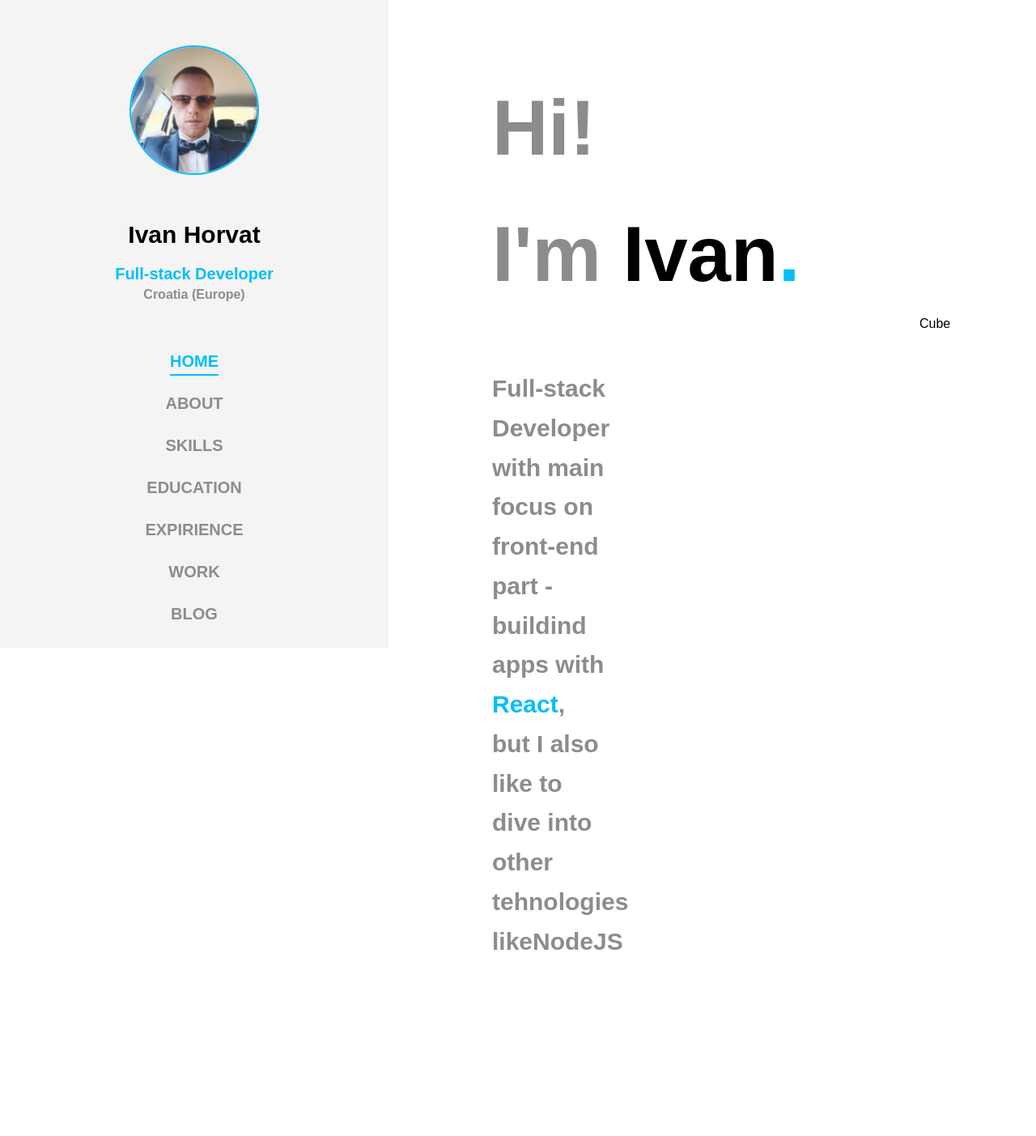
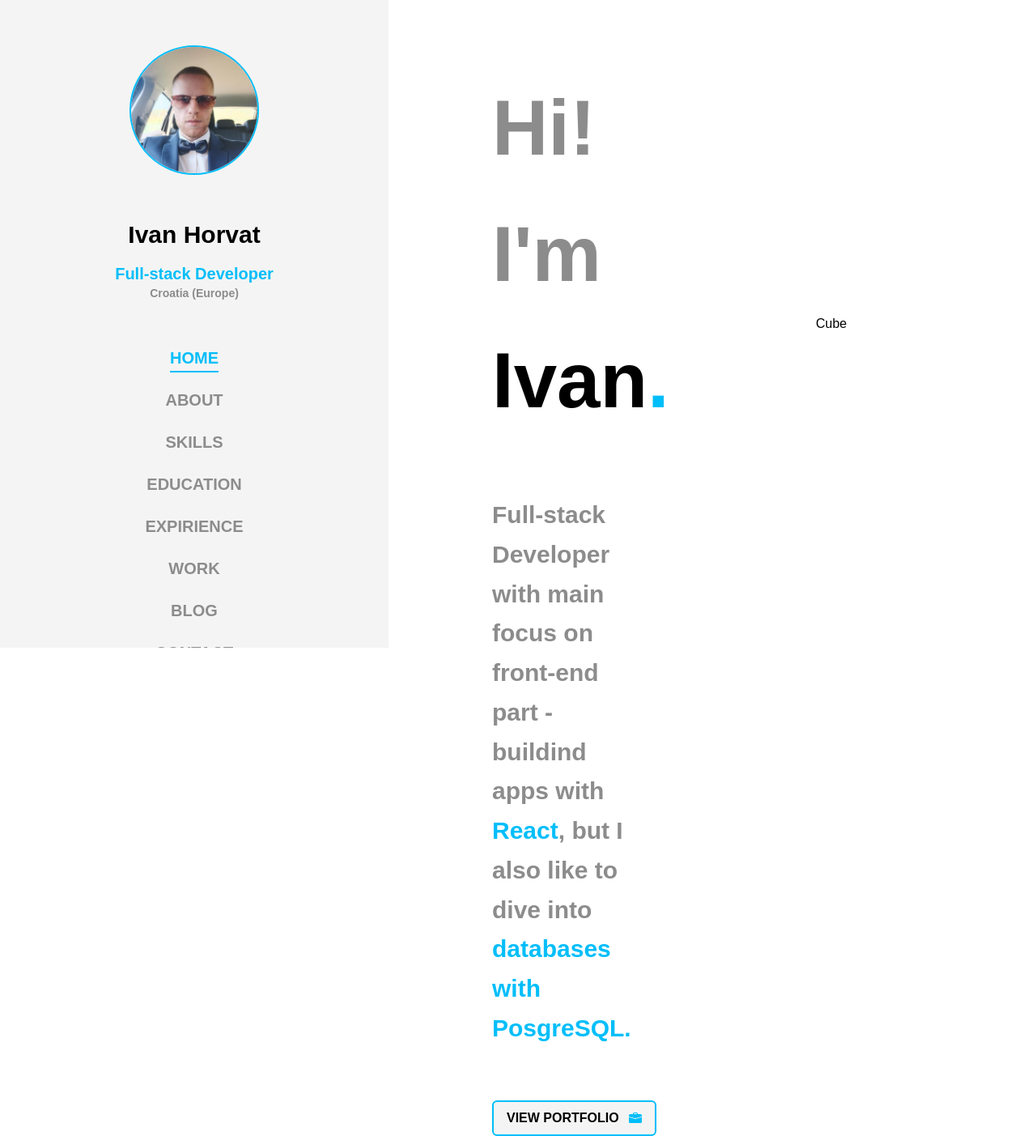
Before and after one commit to RedsyncDevelopment/portfolio-website, a Next.js app: page / in a window 1280 px wide. Shown: the whole page at 81% size. Before the commit the page ends 1187 px from the top, so only its background shows below. Built offline with nearby package versions, Linux system fonts and the light colour scheme.

Commit message:
Adding button and paragraph

```diff
--- /dev/null
+++ b/components/Home/Paragraph.tsx
@@ -0,0 +1,27 @@
+import { TypeAnimation } from "react-type-animation";
+
+const Paragraph = () => {
+  return (
+    <h2 className="text-xl leading-relaxed xl:text-3xl xl:leading-relaxed font-semibold text-secondary-gray-400 pt-16 xl:pr-24 pr-8">
+      Full-stack Developer with main focus on front-end part - buildind apps
+      with <span className="text-primary-blue-400">React</span>, but I also like
+      to dive into{" "}
+      <TypeAnimation
+        sequence={[
+          "back-end with NodeJS.",
+          1000,
+          "databases with PosgreSQL.",
+          1000,
+          "design with Figma.",
+          1000,
+        ]}
+        repeat={Infinity}
+        wrapper="span"
+        className="text-primary-blue-400"
+        speed={40}
+      />
+    </h2>
+  );
+};
+
+export default Paragraph;
--- a/components/Layout/Layout.tsx
+++ b/components/Layout/Layout.tsx
@@ -10,7 +10,7 @@ const Layout: React.FC<LayoutProps> = ({ children }) => {
 
   return (
     <>
-      <main className={!isMobile ? "absolute left-[30rem]" : ""}>
+      <main className={!isMobile ? "absolute left-80 xl:left-[30rem]" : ""}>
         {children}
       </main>
     </>
--- a/components/Navigation/DesktopNavigation.tsx
+++ b/components/Navigation/DesktopNavigation.tsx
@@ -5,9 +5,9 @@ import NavigationItems from "./NavigationItems";
 const DesktopNavigation = () => {
   return (
     <>
-      <div className="w-[30rem] h-screen fixed top-0 left-0 bg-secondary-gray-200 py-14 overflow-auto">
-        <div className="flex flex-col items-center gap-14">
-          <div className="w-40 h-40 flex items-center justify-center relative border-2 border-primary-blue-400 rounded-full">
+      <div className="w-80 xl:w-[30rem] h-screen fixed top-0 left-0 bg-secondary-gray-200 py-14 overflow-auto">
+        <div className="flex flex-col items-center xl:gap-14 gap-10">
+          <div className="xl:w-40 xl:h-40 w-32 h-32 flex items-center justify-center relative border-2 border-primary-blue-400 rounded-full">
             <Image
               src={myPicture}
               alt="Picture of Ivan horvat"
@@ -17,11 +17,15 @@ const DesktopNavigation = () => {
             />
           </div>
           <div className="flex flex-col items-center font-bold">
-            <span className="text-3xl pb-4 text-black">Ivan Horvat</span>
-            <span className="text-xl text-primary-blue-400">
+            <span className="text-xl xl:text-3xl pb-4 text-black">
+              Ivan Horvat
+            </span>
+            <span className="text-md xl:text-xl text-primary-blue-400">
               Full-stack Developer
             </span>
-            <span className="text-secondary-gray-400">Croatia (Europe)</span>
+            <span className="text-secondary-gray-400 xl:text-md text-sm">
+              Croatia (Europe)
+            </span>
           </div>
           <NavigationItems />
         </div>
--- a/components/Navigation/NavigationItems.tsx
+++ b/components/Navigation/NavigationItems.tsx
@@ -16,7 +16,7 @@ const NAVIGATION: NavigationInterface[] = [
 const NavigationItems = () => {
   return (
     <nav>
-      <ul className="font-semibold text-xl flex flex-col gap-6 items-center text-secondary-gray-400">
+      <ul className="font-semibold xl:text-xl text-md flex flex-col gap-4 xl:gap-6 items-center text-secondary-gray-400">
         {NAVIGATION.map((item) => (
           <NavigationListItems key={item.id} item={item} />
         ))}
--- a/package.json
+++ b/package.json
@@ -13,6 +13,7 @@
     "next": "12.2.5",
     "react": "18.2.0",
     "react-dom": "18.2.0",
+    "react-icons": "^4.4.0",
     "react-type-animation": "^2.1.1",
     "uuid": "^9.0.0"
   },
--- a/pages/index.tsx
+++ b/pages/index.tsx
@@ -1,12 +1,14 @@
 import type { NextPage } from "next";
-import { TypeAnimation } from "react-type-animation";
+import Link from "next/link";
+import { BsFillBriefcaseFill } from "react-icons/bs";
+import Paragraph from "../components/Home/Paragraph";
 
 const Home: NextPage = () => {
   return (
     <div className="">
       <div className="flex gap-32 h-screen">
-        <div className="mt-20 ml-32 w-1/2">
-          <h1 className="text-secondary-gray-400 text-8xl font-bold leading-relaxed">
+        <div className="mt-20 pl-24 xl:pl-32 w-1/2">
+          <h1 className="text-secondary-gray-400 text-6xl xl:text-8xl font-bold leading-relaxed xl:leading-relaxed">
             <span className="">
               Hi!
               <br />
@@ -16,15 +18,17 @@ const Home: NextPage = () => {
               <span className="text-primary-blue-400">.</span>
             </span>
           </h1>
-          <h2 className="text-3xl font-semibold text-secondary-gray-400 mr-64 leading-relaxed mt-16">
-            Full-stack Developer with main focus on front-end part - buildind
-            apps with <span className="text-primary-blue-400">React</span>, but
-            I also like to dive into other tehnologies like
-            <TypeAnimation
-              sequence={["NodeJS", 1000, "Two", 1000, "Three", 1000]}
-              repeat={Infinity}
-            />
-          </h2>
+          <Paragraph />
+          <div className="pt-16">
+            <Link href={"/about"}>
+              <button className="flex items-center gap-3 py-2 px-4 bg-secondary-gray-200 border-2 border-primary-blue-400 rounded-md">
+                <span className="font-semibold">VIEW PORTFOLIO</span>
+                <span>
+                  <BsFillBriefcaseFill className="fill-primary-blue-400 w-4 h-4" />
+                </span>
+              </button>
+            </Link>
+          </div>
         </div>
         <div className="self-center">Cube</div>
       </div>
```
Also changed, not shown: 1 other file (tests, documents, lock files or other folders).
